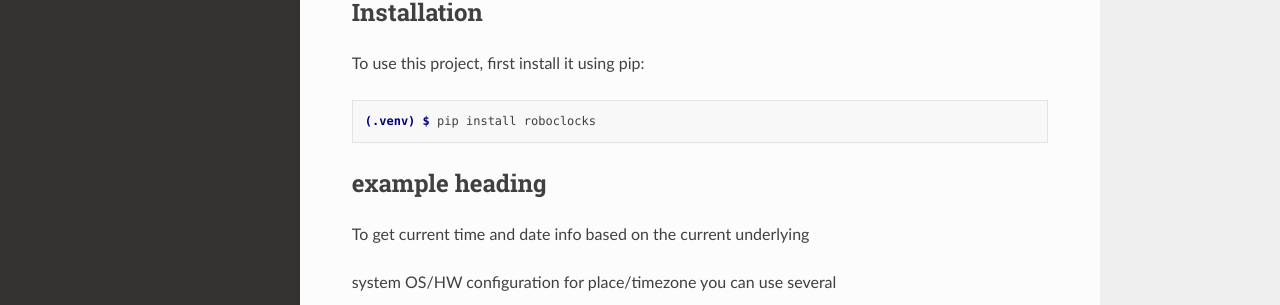
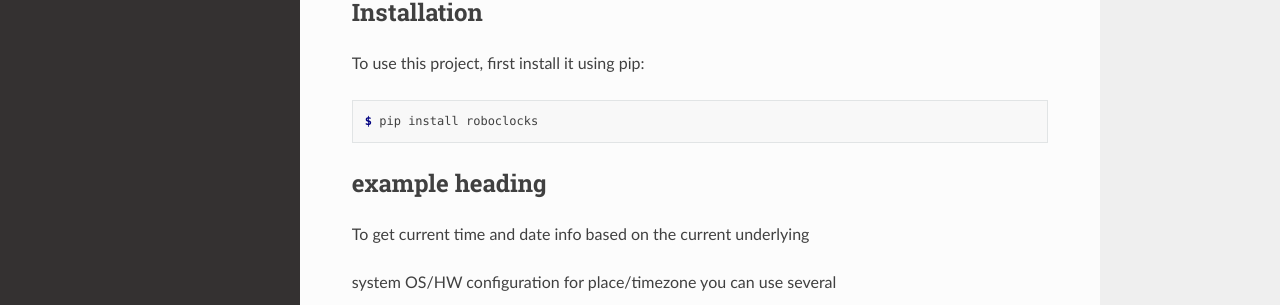
Before and after one commit to mkner/robo-pid, a Sphinx documentation site: the page built from docs/usage.rst, in a window 1280 px wide and 1395 px high. Shown: the part 164-469 px from the top of the window. Built offline with Sphinx 7.4.7 and the Read the Docs theme 2.0.0, drawn with Linux system fonts in a browser that asks for light colours.

Commit message:
Update usage.rst

```diff
--- a/docs/usage.rst
+++ b/docs/usage.rst
@@ -10,7 +10,7 @@ To use this project, first install it using pip:
 
 .. code-block:: console
 
-   (.venv) $ pip install roboclocks
+    $ pip install roboclocks
 
 example heading
 ----------------
```
Also changed, not shown: other parts of docs/usage.rst (+3 -0 lines).
